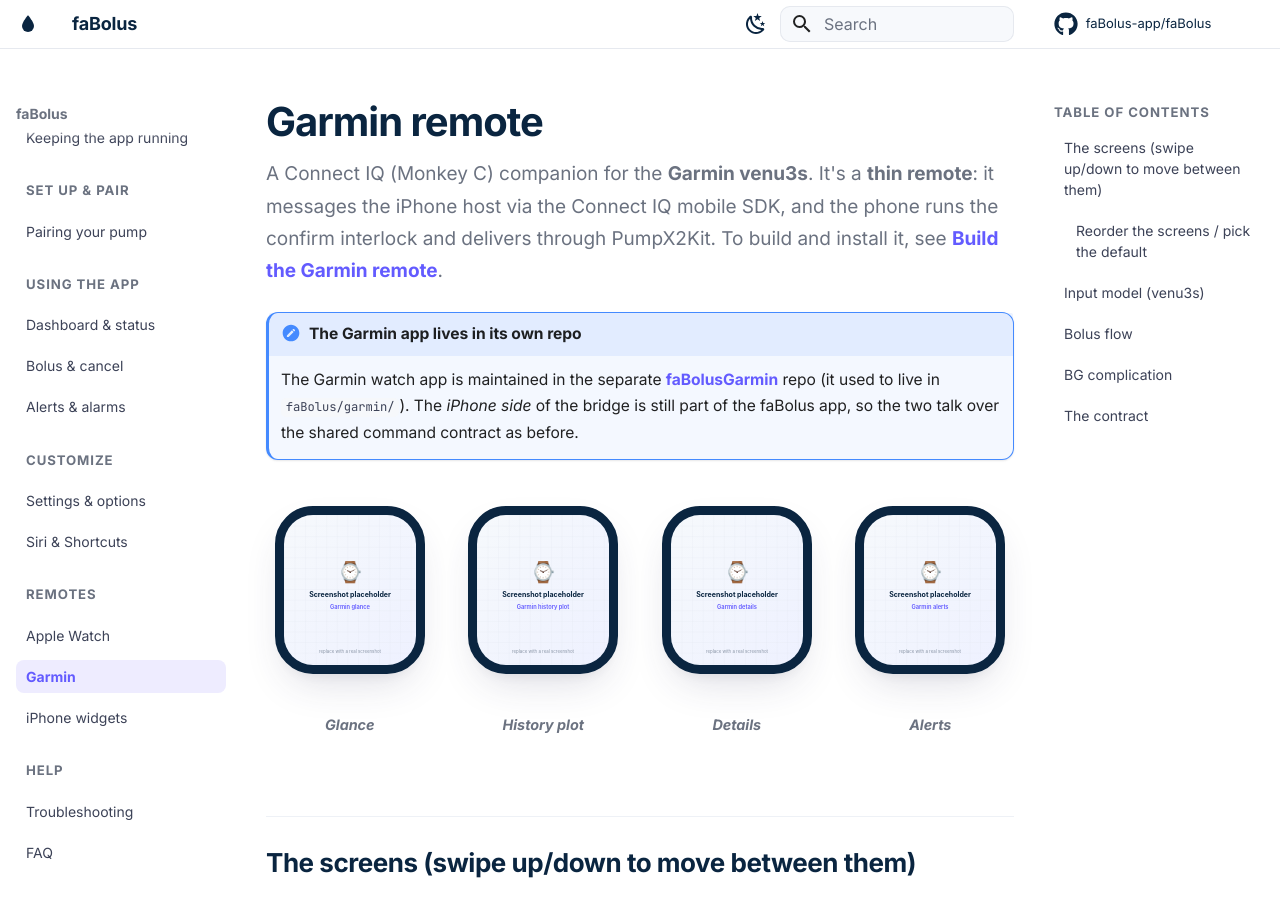
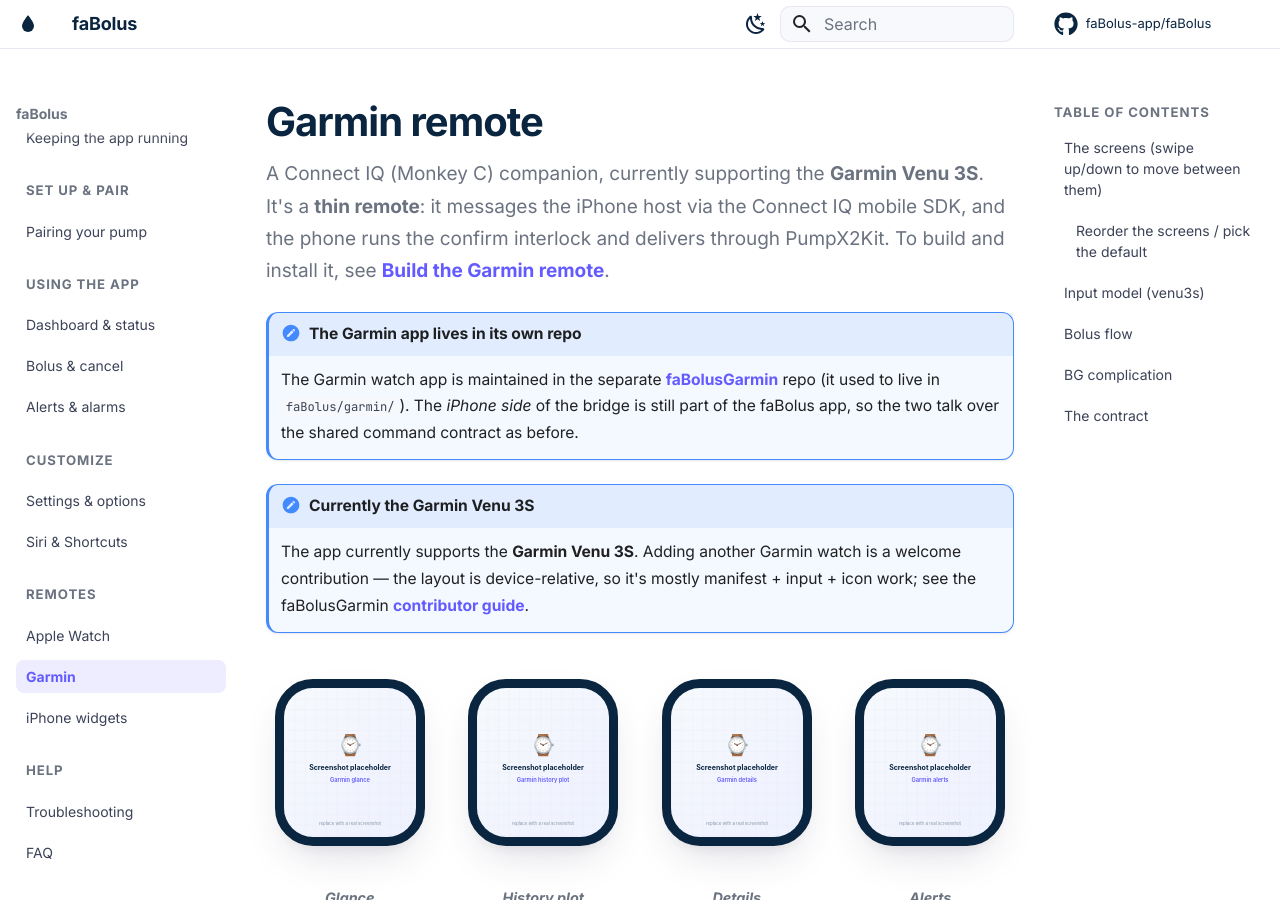
Before and after one commit to faBolus-app/faBolus, an MkDocs documentation site: the page built from docs/remotes/garmin.md, in a window 1280 px wide and 900 px high. Built offline with MkDocs 1.6.1 and Material for MkDocs 9.7.7, drawn with Linux system fonts in a browser that asks for light colours; comment, search, counter and statistics services are not loaded; some of the changed text lies outside the part shown.

Commit message:
docs: clarify Venu 3S is the current Garmin watch; document two known limitations
- Garmin remote/build docs: state the currently-supported watch is the Garmin Venu 3S,
  and point contributors to the faBolusGarmin guide for adding other watches
- Known limitations (being worked on), in README + docs:
  1. Garmin BG complication reads 0 instead of the live CGM value
  2. Alert clear only clears the phone/watch UI, not the pump itself
  (updated the alerts.md clearing note to reflect this)

Co-Authored-By: Claude Opus 4.8 <noreply@anthropic.com>

```diff
--- a/docs/remotes/garmin.md
+++ b/docs/remotes/garmin.md
@@ -1,8 +1,8 @@
 # Garmin remote
 
-A Connect IQ (Monkey C) companion for the **Garmin venu3s**. It's a **thin remote**: it messages
-the iPhone host via the Connect IQ mobile SDK, and the phone runs the confirm interlock and
-delivers through PumpX2Kit. To build and install it, see
+A Connect IQ (Monkey C) companion, currently supporting the **Garmin Venu 3S**. It's a **thin
+remote**: it messages the iPhone host via the Connect IQ mobile SDK, and the phone runs the confirm
+interlock and delivers through PumpX2Kit. To build and install it, see
 [Build the Garmin remote](../build/garmin-build.md).
 
 !!! note "The Garmin app lives in its own repo"
@@ -10,6 +10,12 @@ delivers through PumpX2Kit. To build and install it, see
     **[faBolusGarmin](https://github.com/faBolus-app/faBolusGarmin)** repo (it used to live in
     `faBolus/garmin/`). The *iPhone side* of the bridge is still part of the faBolus app,
     so the two talk over the shared command contract as before.
+
+!!! note "Currently the Garmin Venu 3S"
+    The app currently supports the **Garmin Venu 3S**. Adding another Garmin watch is a welcome
+    contribution — the layout is device-relative, so it's mostly manifest + input + icon work; see
+    the faBolusGarmin
+    [contributor guide](https://github.com/faBolus-app/faBolusGarmin/blob/master/CONTRIBUTING.md#add-support-for-another-garmin-watch).
 
 <div class="cx2-shots" markdown>
 <figure class="cx2-shot watch" markdown="span">
@@ -78,6 +84,10 @@ The app publishes a **public BG complication** (value + a trend arrow, no units)
 minutes shows `--`. It refreshes while the app is open and via a background refresh (~5 min);
 fresh data needs the iPhone app open and connected.
 
+!!! warning "Known issue — being fixed"
+    The BG complication doesn't update with the live CGM value yet — it currently shows `0` instead
+    of the reading. A fix is in progress.
+
 <figure class="cx2-shot watch" markdown="span">
   ![Garmin BG complication](../assets/screenshots/garmin-complication.svg)
   <figcaption>The BG complication on a Face It / CIQ watch face</figcaption>
```
Also changed, not shown: README.md (+9 -0 lines), docs/operate/alerts.md (+5 -4 lines), 1 other file.
